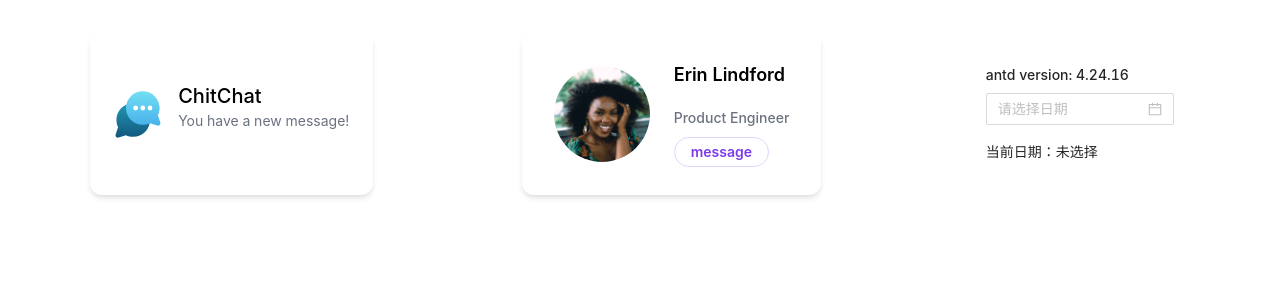
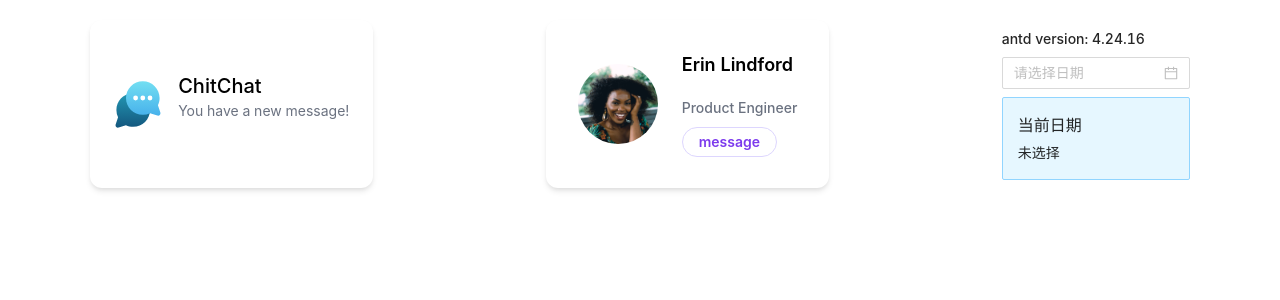
Before and after one commit to elton/nextjs-tailwind, a Next.js app: page / in a window 1280 px wide. Shown: the top 300 px of the page. Built offline with nearby package versions, Linux system fonts and the light colour scheme.

Commit message:
feat: add ant design support.

```diff
--- a/components/anthello.js
+++ b/components/anthello.js
@@ -1,10 +1,5 @@
-import { ConfigProvider, message, Button, DatePicker, version } from 'antd';
-import 'antd/dist/antd.css';
-import zhCN from 'antd/lib/locale/zh_CN';
-import moment from 'moment';
-import 'moment/locale/zh-cn';
 import React, { useState } from 'react';
-
+import { message, version, DatePicker, Alert } from 'antd';
 export default function AntHello() {
   const [date, setDate] = useState(null);
   const handleChange = (value) => {
@@ -14,14 +9,15 @@ export default function AntHello() {
     setDate(value);
   };
   return (
-    <ConfigProvider locale={zhCN}>
-      <div className='px-4 py-4 m-4 max-w-sm mx-auto'>
-        <h1>antd version: {version}</h1>
-        <DatePicker onChange={handleChange} />
-        <div className='mt-4'>
-          当前日期：{date ? date.format('YYYY年MM月DD日') : '未选择'}
-        </div>
+    <div className='m-2 max-w-sm mx-auto'>
+      <h1>antd version: {version}</h1>
+      <DatePicker onChange={handleChange} />
+      <div className='mt-2 w-full'>
+        <Alert
+          message='当前日期'
+          description={date ? date.format('YYYY年MM月DD日') : '未选择'}
+        />
       </div>
-    </ConfigProvider>
+    </div>
   );
 }
--- a/components/namecard.js
+++ b/components/namecard.js
@@ -11,13 +11,17 @@
 // WITHOUT WARRANTIES OR CONDITIONS OF ANY KIND, either express or implied.
 // See the License for the specific language governing permissions and
 // limitations under the License.
+import Image from 'next/image';
 
 export default function NameCard() {
   return (
     <div className='px-8 py-8 max-w-sm mx-auto bg-white rounded-xl shadow-md space-y-2 sm:py-4 sm:flex sm:items-center sm:space-y-0 sm:space-x-6'>
-      <img
+      <Image
         className='block mx-auto h-24 rounded-full sm:mx-0 sm:flex-shrink-0'
         src='/images/erin-lindford.jpg'
+        layout='intrinsic'
+        width={80}
+        height={80}
       />
       <div className='text-center space-y-2 sm:text-left'>
         <div className='space-y-0.5'>
--- a/pages/_app.js
+++ b/pages/_app.js
@@ -1,7 +1,14 @@
-import '../styles/globals.css'
+import '../styles/globals.css';
+import 'antd/dist/antd.css';
+import { ConfigProvider } from 'antd';
+import zhCN from 'antd/lib/locale/zh_CN';
 
 function MyApp({ Component, pageProps }) {
-  return <Component {...pageProps} />
+  return (
+    <ConfigProvider locale={zhCN}>
+      <Component {...pageProps} />
+    </ConfigProvider>
+  );
 }
 
-export default MyApp
+export default MyApp;
--- a/pages/index.js
+++ b/pages/index.js
@@ -10,7 +10,7 @@ export default function Home() {
         <title>Create Next App</title>
         <link rel='icon' href='/favicon.ico' />
       </Head>
-      <div className='p-4 m-4 mx-auto flex'>
+      <div className='p-1 m-4 mx-auto md:flex '>
         <ChitChat />
         <NameCard />
         <AntHello />
```
Also changed, not shown: 1 other file (tests, documents, lock files or other folders).
